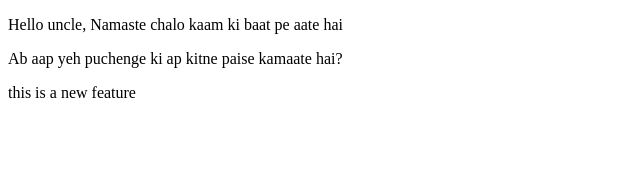
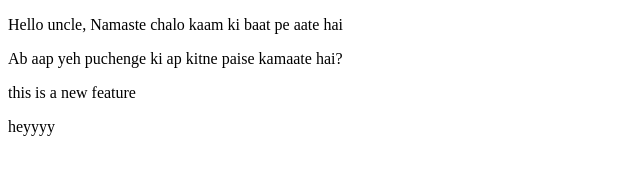
Before and after one commit to sehajmakkar/LocalRepo, a plain HTML site: page index.html in a window 1280 px wide. Shown: the full height of the page, 0-640 px from the left. Drawn offline with Linux system fonts and the light colour scheme.

Commit message:
section added

```diff
--- a/index.html
+++ b/index.html
@@ -12,6 +12,7 @@
     <article>Ab aap yeh puchenge ki ap kitne paise kamaate hai?</article>
 
     <p>this is a new feature</p>
+    <section>heyyyy</section>
 
 
 
```
